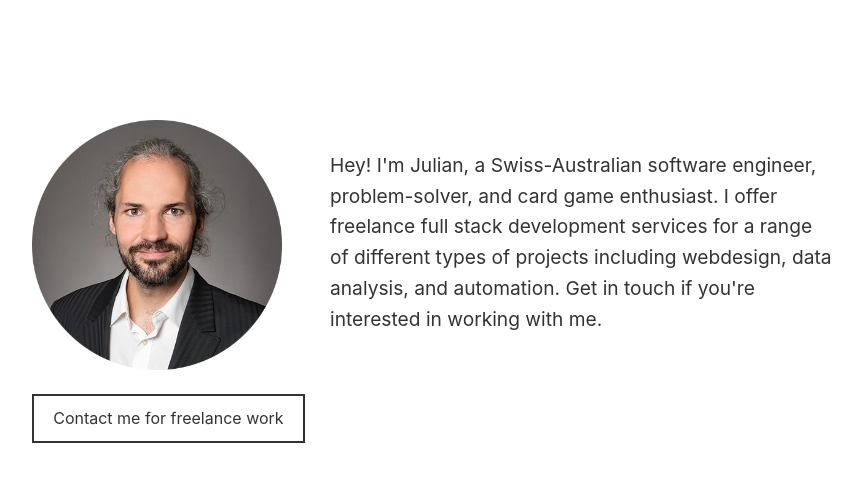
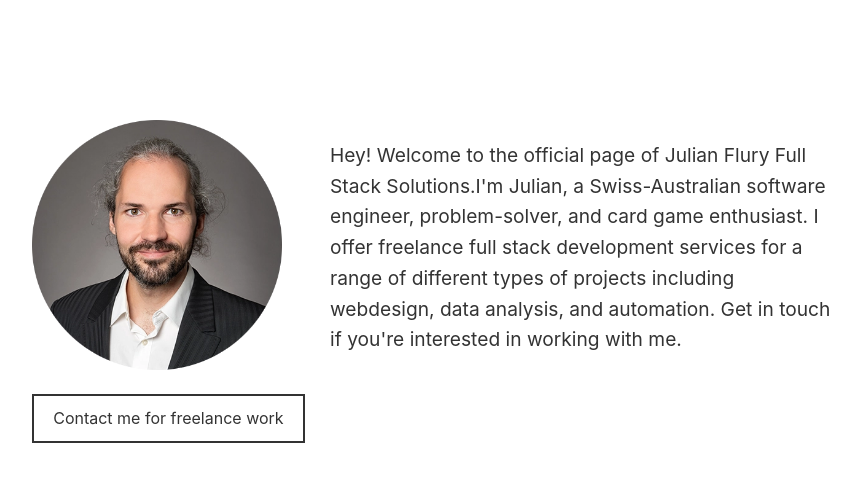
Before and after one commit to jff-work/jff-work.github.io, a plain HTML site: page freelance.html in a window 1280 px wide. Shown: the whole page, without its empty margins (208-1069 px from the left). Drawn offline with Linux system fonts and the light colour scheme.

Commit message:
updated freelance text

```diff
--- a/freelance.html
+++ b/freelance.html
@@ -3,7 +3,7 @@
 <head>
     <meta charset="UTF-8">
     <meta name="viewport" content="width=device-width, initial-scale=1.0">
-    <title>Julian Flury Full Stack Development</title>
+    <title>Julian Flury Full Stack Solutions</title>
     <link rel="stylesheet" href="styles.css">
     <!-- Add Font Awesome for social icons -->
     <link rel="stylesheet" href="https://cdnjs.cloudflare.com/ajax/libs/font-awesome/6.5.1/css/all.min.css">
@@ -18,7 +18,7 @@
                 </div>
             </div>
             <div class="content">
-                <p>Hey! I'm Julian, a Swiss-Australian software engineer, problem-solver, and card game enthusiast. I offer freelance full stack development services for a range of different types of projects including webdesign, data analysis, and automation. Get in touch if you're interested in working with me.</p>
+                <p>Hey! Welcome to the official page of Julian Flury Full Stack Solutions.I'm Julian, a Swiss-Australian software engineer, problem-solver, and card game enthusiast. I offer freelance full stack development services for a range of different types of projects including webdesign, data analysis, and automation. Get in touch if you're interested in working with me.</p>
             </div>
         </div>
     </main>
--- a/styles.css
+++ b/styles.css
@@ -293,8 +293,8 @@ p {
     min-width: 0;
     display: flex;
     flex-direction: column;
-    padding-top: 30px;
-    padding-bottom: 30px;
+    padding-top: 20px;
+    padding-bottom: 20px;
 }
 
 @media (max-width: 768px) {
```
